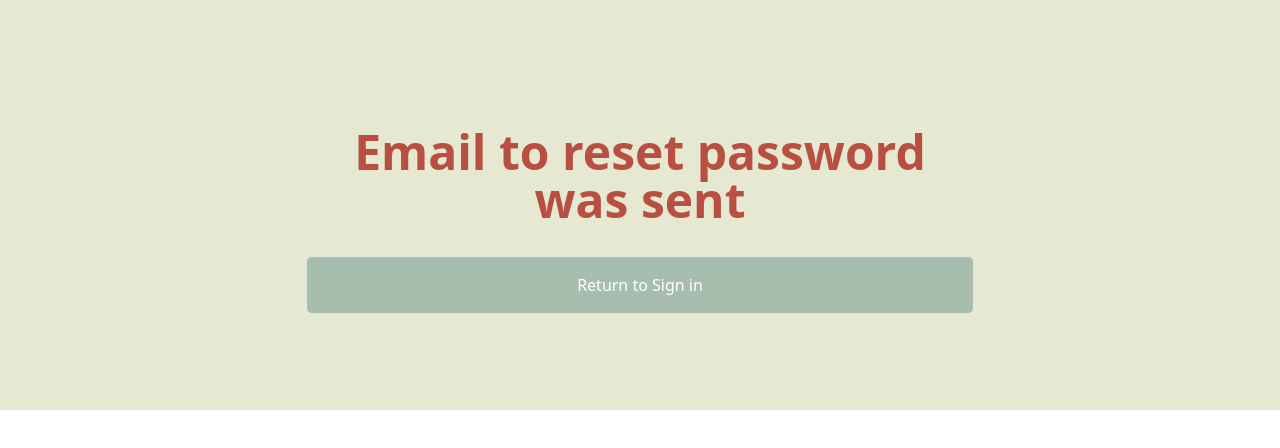
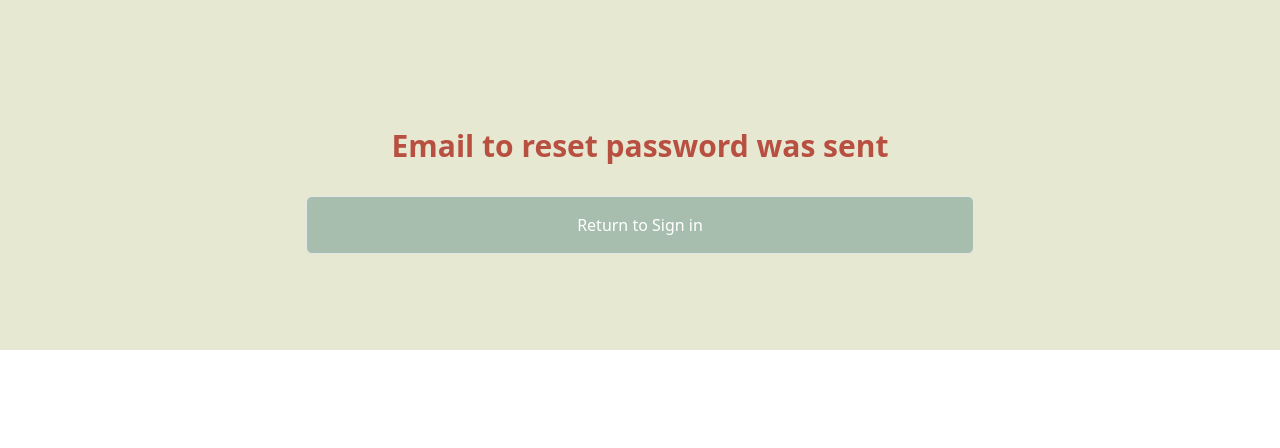
Before and after one commit to eduardoreyes007351208/wortrack2, a React (Create React App) app: page /pes in a window 1280 px wide. Shown: the top 448 px of the page. Built offline with nearby package versions, Linux system fonts and the light colour scheme; no server answers.

Commit message:
updating pes

```diff
--- a/src/components/pes.jsx
+++ b/src/components/pes.jsx
@@ -3,7 +3,7 @@ import { useNavigate } from 'react-router-dom'
 
 const style = {
     bg: 'max-w-[700px] mx-auto my-16 p-4 text-center',
-    heading: `text-5xl font-bold py-8 text-[#B85042]`,
+    heading: `text-3xl font-bold py-8 text-[#B85042]`,
     button: `border boarder-[#A7BEAE] bg-[#A7BEAE] hover:bg-[#B85042] hover:text-white w-full p-4 text-white rounded-md`
 }
 
--- a/src/components/resetpassword.jsx
+++ b/src/components/resetpassword.jsx
@@ -20,8 +20,13 @@ const Resetpassword = () => {
     const sendEmail = async (e) => {
         e.preventDefault()
         try {
-            resetPassword(email)
-            navigate('/pes')
+            if(email === '') {
+                alert('Please enter email')
+            } else {
+                resetPassword(email)
+                navigate('/pes')
+            }
+
         } catch {
             alert(e.message)
         }
```
